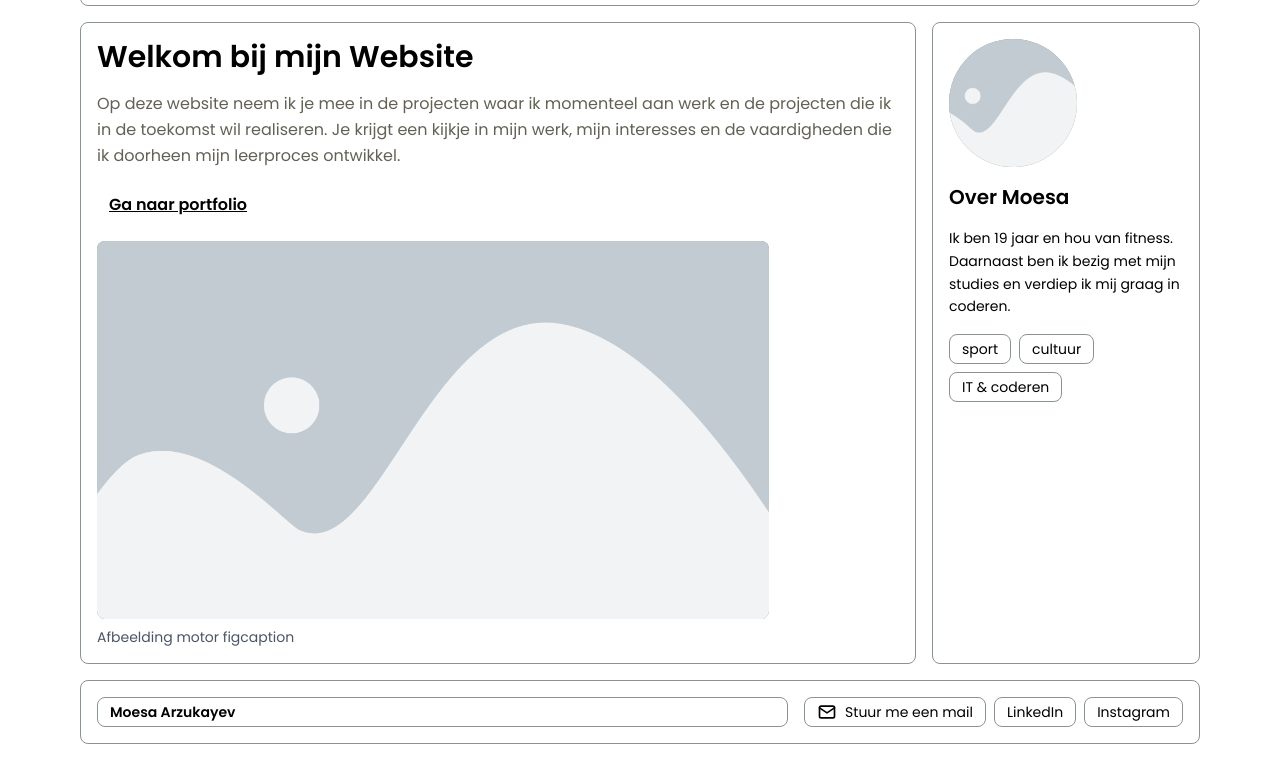
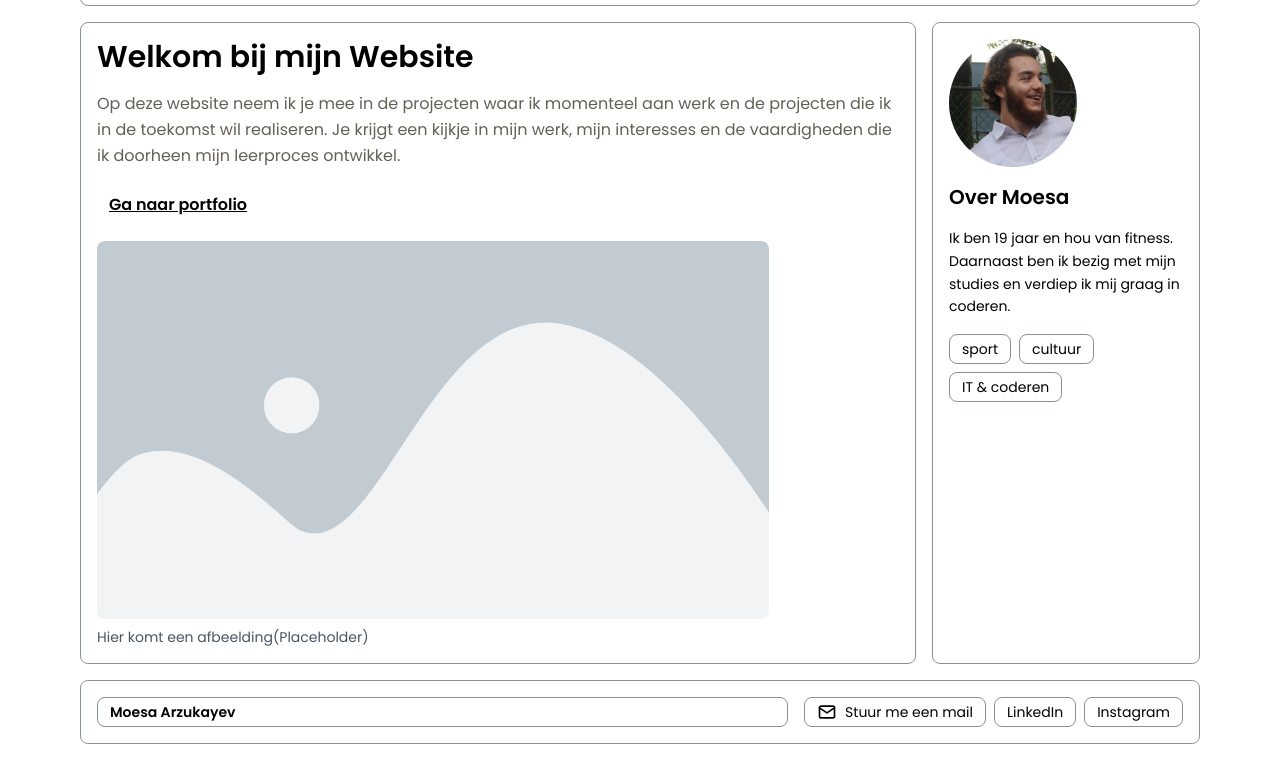
Before and after one commit to mo6ess/portfolio, a website: page index.html in a window 1280 px wide. Shown: the part 131-891 px from the top of the page. Drawn offline with Linux system fonts and the light colour scheme.

Commit message:
profielfoto toegevoegd

```diff
--- a/index.html
+++ b/index.html
@@ -36,12 +36,12 @@
         <h1 class="text-3xl font-bold">Welkom bij mijn Website</h1>
         <p class="text-taupe leading-relaxed">Op deze website neem ik je mee in de projecten waar ik momenteel aan werk en de projecten die ik in de toekomst wil realiseren. Je krijgt een kijkje in mijn werk, mijn interesses en de vaardigheden die ik doorheen mijn leerproces ontwikkel.</p>
         <a href="portfolio.html" class="font-bold underline hover:text-blue-500 block px-3 py-2 rounded-lg hover:bg-gray-100">Ga naar portfolio</a>
-        <figure class="max-w-2xl"><img src="assets/images/placeholder.png" width="640" height="427" alt="Motorrijder op een sportmotor (placeholder)" class="w-full aspect-video object-cover rounded-lg bg-grijsgroen"><figcaption class="mt-2 text-sm text-gray-600">Afbeelding motor figcaption</figcaption></figure>
+        <figure class="max-w-2xl"><img src="assets/images/placeholder.png" width="640" height="427" alt="Motorrijder op een sportmotor (placeholder)" class="w-full aspect-video object-cover rounded-lg bg-grijsgroen"><figcaption class="mt-2 text-sm text-gray-600">Hier komt een afbeelding(Placeholder)</figcaption></figure>
         </main>
 
 
         <aside class="flex flex-col gap-4 p-4 border border-grijsgroen rounded-lg">
-            <img src="assets/images/placeholder.png" width="640" height="427" alt="Profielfoto van Moesa (placeholder)" class="w-32 aspect-square bg-grijsgroen rounded-full object-cover">
+            <img src="assets/images/profielfoto.png" width="640" height="427" alt="Profielfoto van Moesa" class="w-32 aspect-square bg-grijsgroen rounded-full object-cover">
             <h2 class="text-xl font-bold">Over Moesa</h2>
             <p class="text-sm leading-relaxed">Ik ben 19 jaar en hou van fitness. Daarnaast ben ik bezig met mijn studies en verdiep ik mij graag in coderen.</p>
             <ul class="flex flex-wrap gap-2 text-sm">
```
Also changed, not shown: assets/images/profielfoto.png (added).
